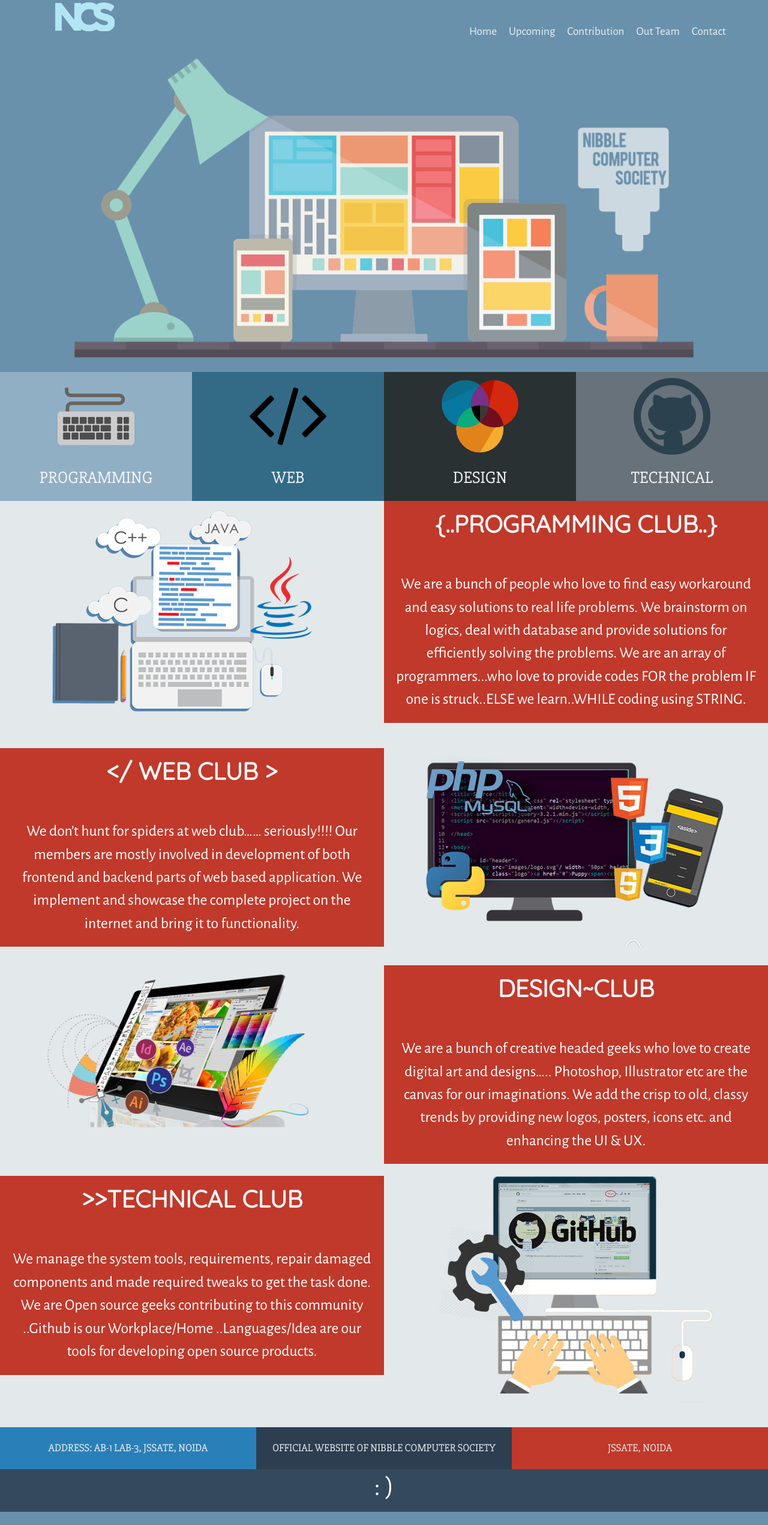
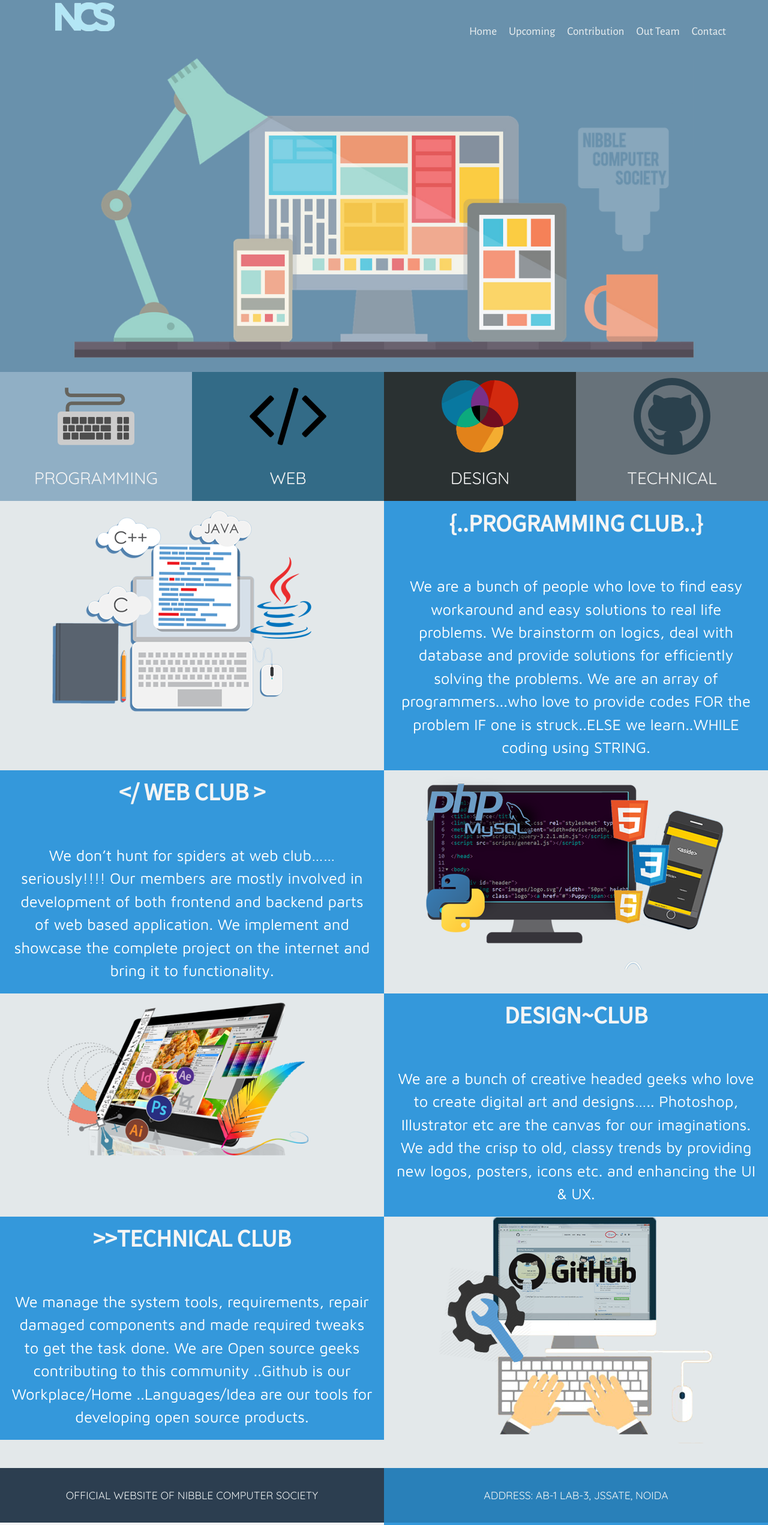
Before and after one commit to ShubhMisaki/Club_Page, a plain HTML site: page index.html in a window 1280 px wide. Shown: the top 2542 px of the page at 60% size. Drawn offline with nearby package versions, Linux system fonts and the light colour scheme.

Commit message:
Update style.css

```diff
--- a/style.css
+++ b/style.css
@@ -1,6 +1,7 @@
 @import 'https://fonts.googleapis.com/css?family=Alegreya+Sans';
-@import 'https://fonts.googleapis.com/css?family=Slabo+27px';
+@import 'https://fonts.googleapis.com/css?family=Mada';
 @import 'https://fonts.googleapis.com/css?family=Quicksand';
+@import 'https://fonts.googleapis.com/css?family=Maven+Pro';
 
 *{
 	margin:0;
@@ -14,7 +15,7 @@ body {
 	margin: 0;
 }
 h2 {
-	font-family: 'Quicksand', sans-serif;
+	font-family: 'Mada', sans-serif;
 	font-size: 250%;
 	font-weight: 700;
 	text-align: center;
@@ -23,7 +24,7 @@ h2 {
 }
 
 h3 {
-	font-family: 'Slabo 27px', serif;
+	font-family: 'Quicksand', sans-serif;
 	font-size: 175%;
 	line-height: 155%;
 	padding: 5% 0;
@@ -32,7 +33,7 @@ h3 {
 }
 
 p{
-	font-family: 'Alegreya Sans', sans-serif;
+	font-family: 'Maven Pro', sans-serif;
 	color: #ffffff;
 	font-size: 160%;
 	line-height: 150%;
@@ -151,6 +152,17 @@ nav ul li a:hover {
 	background-color: #e3e8ea;
 }
 
+hr {
+    display: block;
+    margin-top: 0.5em;
+    margin-bottom: 0.5em;
+    margin-left: auto;
+    margin-right: auto;
+    border-style: inset;
+    border-width: 2px;
+    width: 80%;
+}
+
 article {
 	float: left;
 	margin: 0 auto;
@@ -167,16 +179,16 @@ aside {
 	height: auto;
 }
  #pro_add2 {
- 	background-color: #c0392b;
+ 	background-color: #3498db;
  }
  #web_add {
- 	background-color: #c0392b;
+ 	background-color: #3498db;
  }
  #design_add {
- 	background-color: #c0392b;
+ 	background-color: #3498db;
  }
  #tech_add {
- 	background-color: #c0392b;
+ 	background-color: #3498db;
  }
  .inner-wrapper-2 {
  	float: left;
@@ -190,8 +202,8 @@ aside {
  }
 
  .one-third {
- 	width: 33.333333%;
- 	float: left;
+ 	width: 50%;
+ 	float: right;
  	text-align: center;
  	font-size: 63%;
  }
@@ -203,7 +215,7 @@ aside {
  	background-color: #2c3e50;
  }
  #college {
- 	background-color: #c0392b;
+ 	background-color: #3498db;
  }
 
 #smiley {
@@ -278,8 +290,12 @@ footer.second p {
 }
 
 .vapour {
-    animation: fadeIn 1.4s infinite alternate;
+    animation: fadeIn 1.2s infinite alternate;
 }
+.icons {
+	animation: fadeIn 2s;
+}
+
 
 @media screen and (max-width: 768px) {
 	h2{
@@ -332,6 +348,7 @@ footer.second p {
 		font-size: 100%;
 		padding: 0% 0 0% 0;
 	}
+
 	article {
 		width: 100%;
 	}
```
